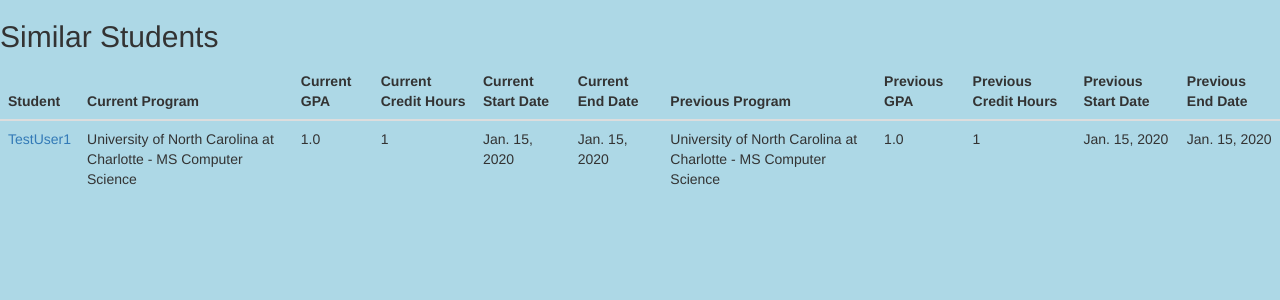
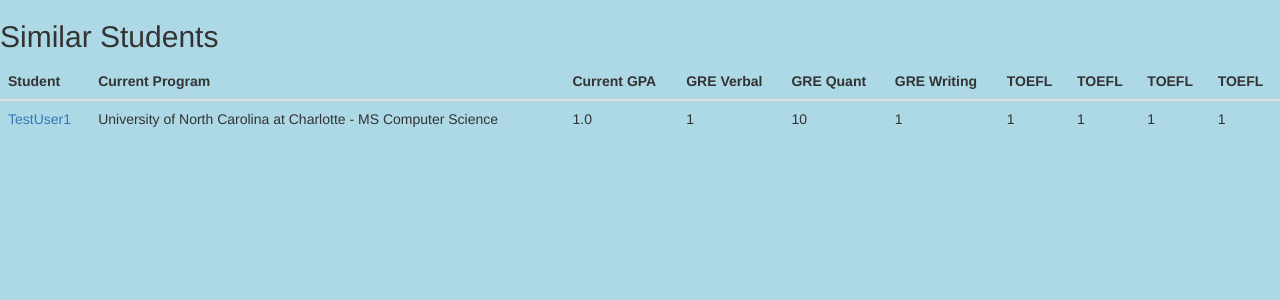
Before and after one commit to pawanaraballi/GradMaze, a Django app: page /GradMaze/users/similar/ in a window 1280 px wide. Shown: the part 52-352 px from the top of the page. Run offline with Django 3.2, Linux system fonts and the light colour scheme; a user stored in the database is signed in; data comes from the database, SQL or seed files in the repository; tables that the repository leaves empty hold one stand-in row (values such as "Sample post"); parts of the project's set-up code (start-up, migrations or seed data) failed here and were passed over; some libraries are stand-ins or nearby versions.

Commit message:
Similar Students Page Adapts to Logged In User 	Stream Line Similarlity Search Based on avail Data

```diff
--- a/fixtures/scores.json
+++ b/fixtures/scores.json
@@ -55,8 +55,8 @@
 		"pk": 5,
 		"fields":{
 			"student" : 5,
-			"verb" : 150,
-			"quant" : 130,
+			"verb" : 155,
+			"quant" : 155,
 			"write" : 1
 		}
 	}
--- a/main/views.py
+++ b/main/views.py
@@ -541,34 +541,108 @@ class SimilarStudentsView(View):
         metrics = SimilarityMetrics()
         similar_thres = .75
 
+
         target_student = Student.objects.get(user_id=request.user.id)
-        target_gre = GREScore.objects.get(student__user_id=request.user.id)
-        all_students = Student.objects.all()
 
-        fake_mean = np.asarray([3.0,150,150,3])
+        try:
+            target_gre = GREScore.objects.get(student__user_id=request.user.id)
+        except GREScore.DoesNotExist:
+            target_gre = []
 
-        target_vect = np.asarray([target_student.current_gpa,target_gre.verb,target_gre.quant,target_gre.write])-fake_mean
-        print(target_vect)
+        try:
+            target_toefl = TOEFLScore.objects.get(student__user_id=request.user.id)
+        except TOEFLScore.DoesNotExist:
+            target_toefl = []
+
+
+        target_vect = [target_student.current_gpa]
+        fake_mean_gpa = [3.0]
+        gre_required = False
+        toefl_required = False
+
+        if target_gre:
+            fake_mean_gre = [150,150,3]
+            gre_required = True
+            target_vect = target_vect + [target_gre.verb,target_gre.quant,target_gre.write]
+        else:
+            fake_mean_gre = []
+
+
+        if target_toefl:
+            fake_mean_toefl = [20,20,20,20]
+            toefl_required = True
+            target_vect = target_vect + [target_toefl.reading,target_toefl.listening,target_toefl.speaking,target_toefl.writing]
+        else:
+            fake_mean_toefl = []
 
 
 
+        fake_mean = np.asarray(fake_mean_gpa+fake_mean_gre+fake_mean_toefl)
+
+
+        target_vect = np.asarray(target_vect)-fake_mean
+
+
+        all_students = Student.objects.all()
         scores = []
         for student in all_students:
-            gre = GREScore.objects.get(student__user_id=student.user_id)
 
-            vect = np.asarray([student.current_gpa,gre.verb,gre.quant,gre.write])-fake_mean
-            print(vect)
+            vect = [student.current_gpa]
 
+            if gre_required:
+                try:
+                    gre = GREScore.objects.get(student__user_id=student.user_id)
+                    vect = vect + [gre.verb,gre.quant,gre.write]
+                except GREScore.DoesNotExist:
+                    scores.append(0)
+                    continue
+
+            if toefl_required:
+                try:
+                    toefl = TOEFLScore.objects.get(student__user_id=student.user_id)
+                    vect = vect + [toefl.reading,toefl.listening,toefl.speaking,toefl.writing]
+                except TOEFLScore.DoesNotExist:
+                    scores.append(0)
+                    continue
+
+
+            vect = np.asarray(vect)-fake_mean
+
+            # In this context this is actually pearson correlation and not cosine similarity
             scores.append(np.abs(metrics.cosine_similarity(vect,target_vect)))
 
 
-        print(scores)
-
         similar_students = []
+        similar_students_gre = []
+        similar_students_toefl = []
         for i, score in enumerate(scores):
             if score >= similar_thres:
-                similar_students.append(all_students[i])
 
-        params = {"similar_students":similar_students}
+                try:
+                    similar_students.append(all_students[i])
+                    if toefl_required:
+                        similar_students_toefl.append(TOEFLScore.objects.get(student=all_students[i].id))
+                    if gre_required:
+                        similar_students_gre.append(GREScore.objects.get(student=all_students[i].id))
+
+                except (GREScore.DoesNotExist,TOEFLScore.DoesNotExist):
+                    continue
+
+
+
+        if(gre_required and toefl_required):
+            similar_students = zip(similar_students,similar_students_gre,similar_students_toefl)
+        elif(gre_required):
+            similar_students = zip(similar_students,similar_students_gre)
+        elif(toefl_required):
+            similar_students = zip(similar_students,similar_students_toefl)
+
+
+
+
+
+        params = {"similar_students":similar_students,
+                  "toefl_required":toefl_required,
+                  "gre_required":gre_required}
 
         return render(request, self.template_name,params )
--- a/templates/similar_students.html
+++ b/templates/similar_students.html
@@ -8,6 +8,8 @@
 
     <h2>Similar Students</h2>
 
+
+
     <div class="table-responsive">
         <table class="table">
             <thead>
@@ -15,32 +17,90 @@
                 <th>Student</th>
                 <th>Current Program</th>
                 <th>Current GPA</th>
-        <th>Current Credit Hours</th>
-        <th>Current Start Date</th>
-        <th>Current End Date</th>
-        <th>Previous Program</th>
-        <th>Previous GPA</th>
-        <th>Previous Credit Hours</th>
-        <th>Previous Start Date</th>
-        <th>Previous End Date</th>
+
+                {% if gre_required %}
+                    <th>GRE Verbal</th>
+                    <th>GRE Quant</th>
+                    <th>GRE Writing</th>
+                {% endif %}
+
+                {% if toefl_required %}
+                    <th>TOEFL</th>
+                    <th>TOEFL</th>
+                    <th>TOEFL</th>
+                    <th>TOEFL</th>
+                {% endif %}
             </tr>
             </thead>
             <tbody>
+
+            {% if gre_required and toefl_required %}
+                {% for student, gre , toefl in similar_students %}
+                    <tr>
+                        <td><a href="../{{student.user.id}}">{{ student.user }}</a></td>
+                        <td>{{ student.current_program }}</td>
+                        <td>{{ student.current_gpa }}</td>
+                        {% if gre_required %}
+                            <td>{{ gre.verb }}</td>
+                            <td>{{ gre.quant }}</td>
+                            <td>{{ gre.write }}</td>
+                        {% endif %}
+                        {% if toefl_required %}
+                            <td>{{ toefl.reading }}</td>
+                            <td>{{ toefl.listening}}</td>
+                            <td>{{ toefl.speaking}}</td>
+                            <td>{{ toefl.writing}}</td>
+                        {% endif %}
+                    </tr>
+                {% endfor %}
+
+            {% elif gre_required %}
+                {% for student, gre  in similar_students %}
+                    <tr>
+                        <td><a href="../{{student.user.id}}">{{ student.user }}</a></td>
+                        <td>{{ student.current_program }}</td>
+                        <td>{{ student.current_gpa }}</td>
+                        {% if gre_required %}
+                            <td>{{ gre.verb }}</td>
+                            <td>{{ gre.quant }}</td>
+                            <td>{{ gre.write }}</td>
+                        {% endif %}
+                    </tr>
+                {% endfor %}
+
+
+            {% elif toefl_required %}
+
+                {% for student, toefl in similar_students %}
+                    <tr>
+                        <td><a href="../{{student.user.id}}">{{ student.user }}</a></td>
+                        <td>{{ student.current_program }}</td>
+                        <td>{{ student.current_gpa }}</td>
+
+                        {% if toefl_required %}
+                            <td>{{ toefl.reading }}</td>
+                            <td>{{ toefl.listening}}</td>
+                            <td>{{ toefl.speaking}}</td>
+                            <td>{{ toefl.writing}}</td>
+                        {% endif %}
+                    </tr>
+                {% endfor %}
+
+            {% else %}
+
                 {% for student in similar_students %}
                     <tr>
                         <td><a href="../{{student.user.id}}">{{ student.user }}</a></td>
                         <td>{{ student.current_program }}</td>
                         <td>{{ student.current_gpa }}</td>
-        <td>{{ student.current_credit_hours }}</td>
-        <td>{{ student.current_start_date }}</td>
-        <td>{{ student.current_end_date }}</td>
-        <td>{{ student.prev_program }}</td>
-        <td>{{ student.prev_gpa }}</td>
-        <td>{{ student.prev_credit_hours }}</td>
-        <td>{{ student.prev_start_date }}</td>
-        <td>{{ student.prev_end_date }}</td>
                     </tr>
                 {% endfor %}
+
+            {% endif %}
+
+
+
+
             </tbody>
         </table>
     </div>
```
Also changed, not shown: main/tests_views.py (+19 -0 lines). Lines whose indentation alone changed are shown as unchanged.
